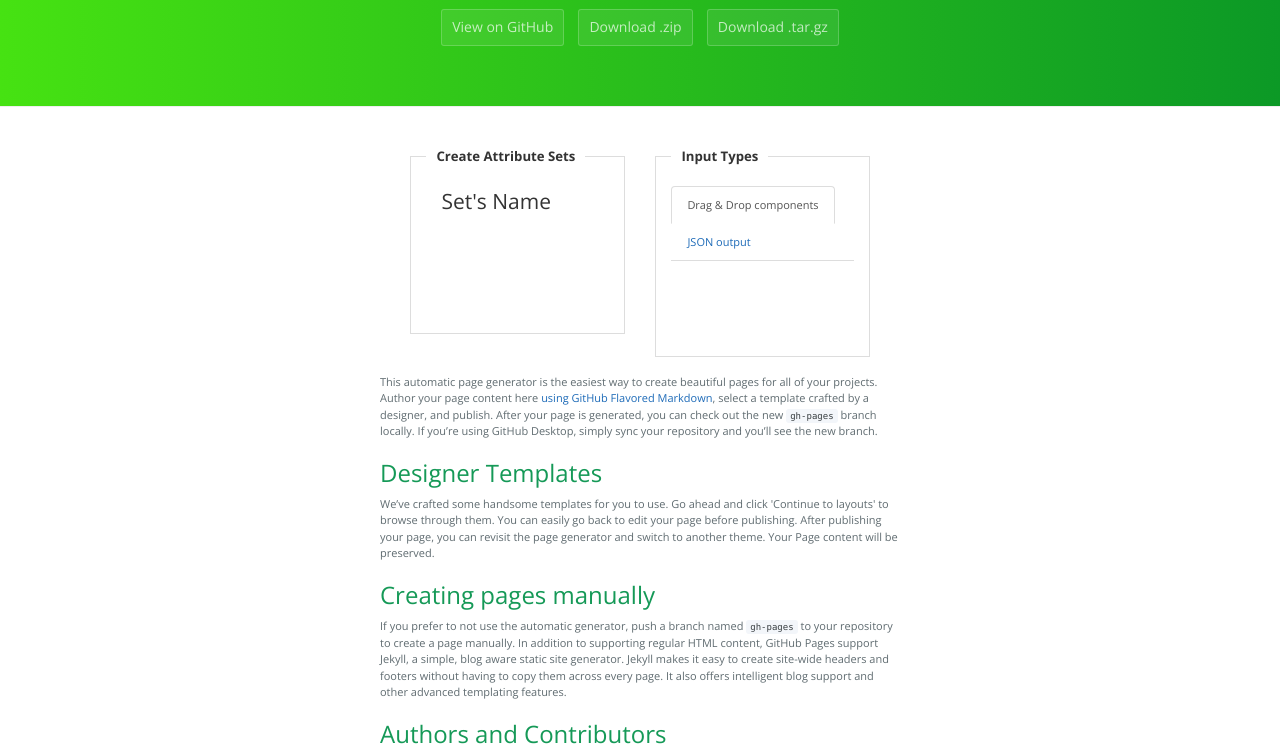
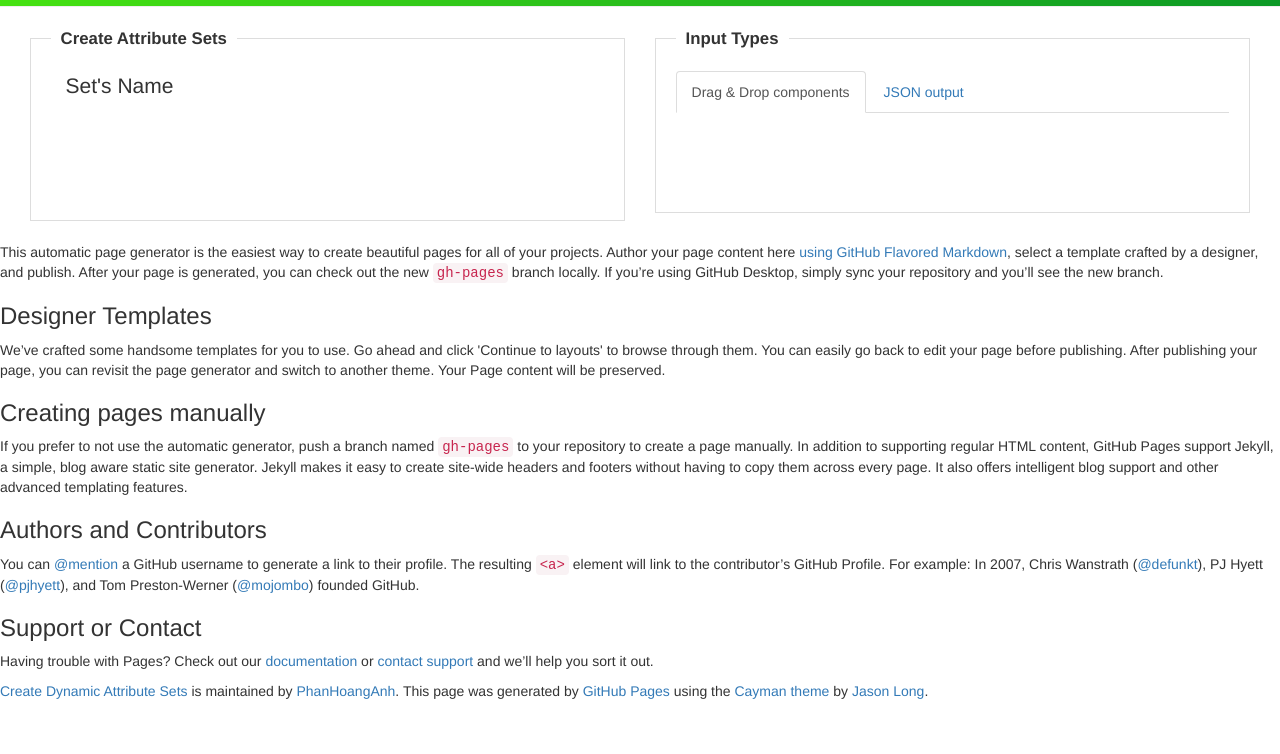
Before and after one commit to PhanHoangAnh/CreateDynamicAttributeSets, a plain HTML site: page index.html in a window 1280 px wide. Shown: the part 171-925 px from the top of the page. After the commit the page ends 872 px from the top, so only its background shows below. Drawn offline with nearby package versions, Linux system fonts and the light colour scheme; some icons are missing.

Commit message:
Update index.html

```diff
--- a/index.html
+++ b/index.html
@@ -8,8 +8,8 @@
     <link rel="stylesheet" href="http://maxcdn.bootstrapcdn.com/bootstrap/3.3.6/css/bootstrap.min.css">
     <link rel="stylesheet" type="text/css" href="stylesheets/normalize.css" media="screen">
     <link href='https://fonts.googleapis.com/css?family=Open+Sans:400,700' rel='stylesheet' type='text/css'>
-    <link rel="stylesheet" type="text/css" href="stylesheets/stylesheet.css" media="screen">
-    <link rel="stylesheet" type="text/css" href="stylesheets/github-light.css" media="screen">
+    <!--<link rel="stylesheet" type="text/css" href="stylesheets/stylesheet.css" media="screen">-->
+    <!--<link rel="stylesheet" type="text/css" href="stylesheets/github-light.css" media="screen">-->
     <script src="https://ajax.googleapis.com/ajax/libs/jquery/1.12.4/jquery.min.js"></script>
     <script src="http://maxcdn.bootstrapcdn.com/bootstrap/3.3.6/js/bootstrap.min.js"></script>
     <script src="https://code.jquery.com/ui/1.10.3/jquery-ui.js"></script>
```
